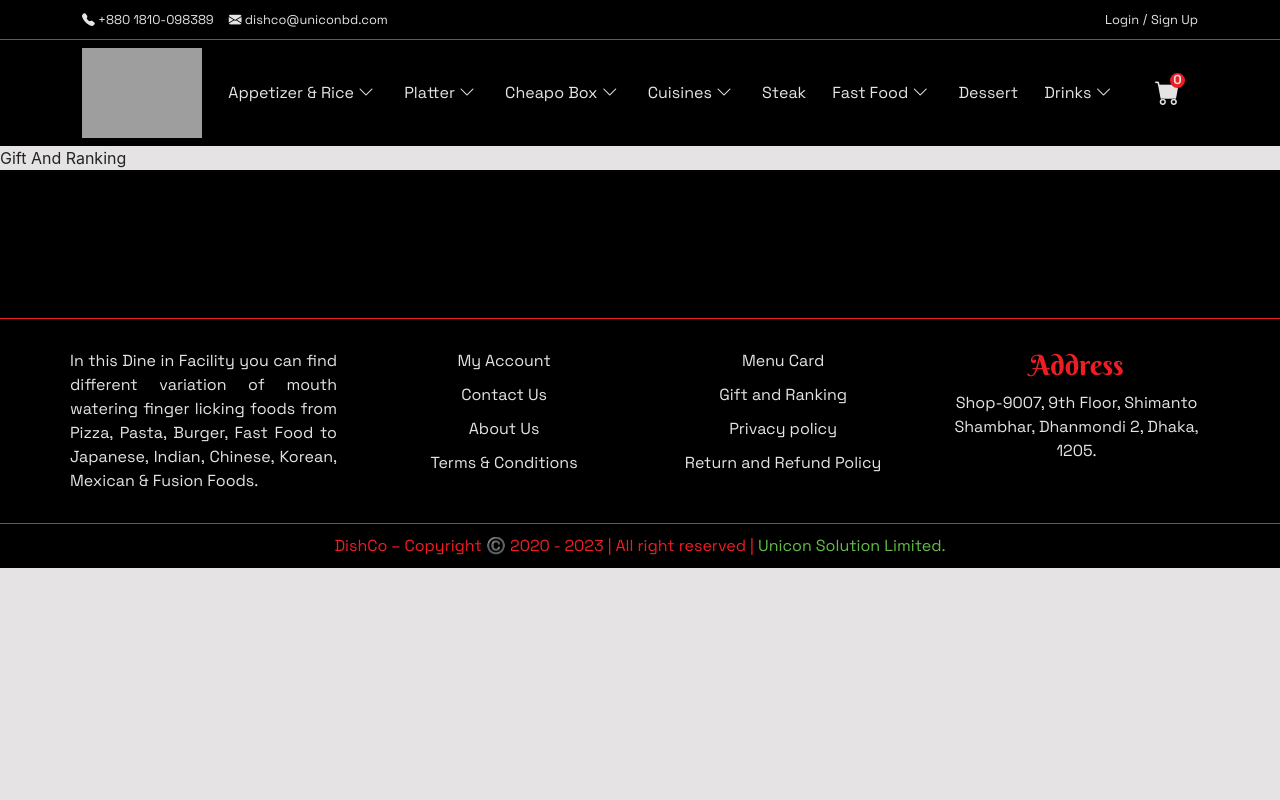
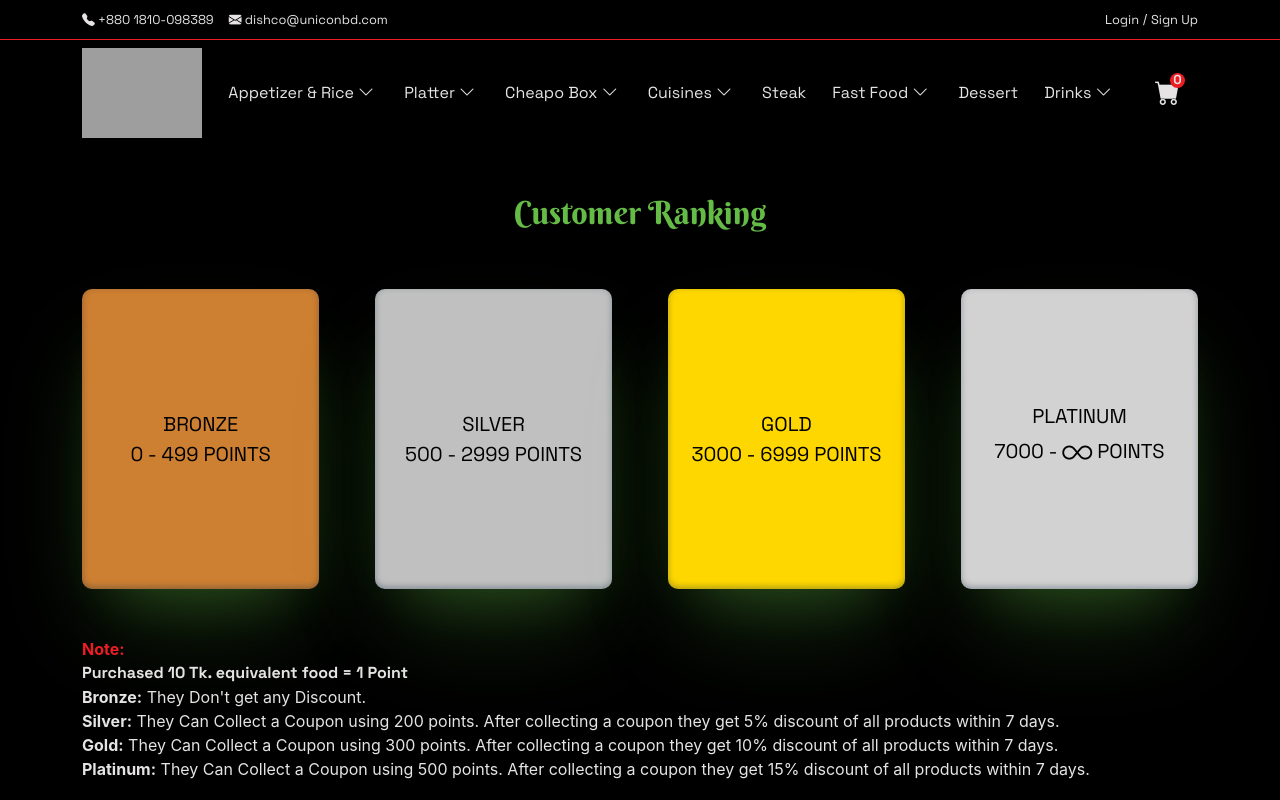
Before and after one commit to Unicon-Solution-Limited/dishco_frontend, a React (Create React App) app: page /gift_ranking in a window 1280 px wide. Shown: the top 800 px of the page. Built offline with nearby package versions, Linux system fonts and the light colour scheme; no server answers; grey boxes are pictures that could not be loaded.

Commit message:
ranking info added

```diff
--- a/src/Components/Pages/FooterPages/FooterPages.css
+++ b/src/Components/Pages/FooterPages/FooterPages.css
@@ -44,3 +44,61 @@
 /* *********** Menu Card */
 
 /* Menu Card *********** */
+
+/* *********** Gift and Ranking */
+.rank_body_main {
+  background-color: var(--black);
+  color: var(--white);
+}
+.rank_headline {
+  color: var(--green);
+}
+.rank_body_main {
+  display: flex;
+  justify-content: center;
+  align-items: center;
+  gap: 5%;
+}
+.rank_body {
+  width: 300px;
+  height: 300px;
+  border-radius: 10px;
+  display: flex;
+  color: var(--black);
+  justify-content: center;
+  align-items: center;
+  flex-direction: column;
+  font-size: 20px;
+  text-transform: uppercase;
+  box-shadow: rgba(100, 188, 70, 0.25) 0px 50px 100px -20px,
+    rgba(100, 188, 70, 0.3) 0px 30px 60px -30px,
+    rgba(10, 37, 64, 0.35) 0px -2px 6px 0px inset;
+}
+.bronze {
+  background-color: #cd7f32;
+}
+.silver {
+  background-color: #c0c0c0;
+}
+.gold {
+  background-color: #ffd700;
+}
+.platinum {
+  background-color: #d3d2d2;
+}
+.note {
+  color: var(--red);
+}
+.bi-infinity {
+  font-size: 30px;
+  vertical-align: middle;
+}
+@media only screen and (max-width: 960px) {
+  .rank_body_main {
+    flex-direction: column;
+  }
+  .rank_body {
+    margin: 20px 0;
+  }
+}
+/* Gift and Ranking *********** */
--- a/src/Components/Pages/FooterPages/GiftAndRanking.js
+++ b/src/Components/Pages/FooterPages/GiftAndRanking.js
@@ -7,7 +7,53 @@ const GiftAndRanking = () => {
   return (
     <>
       <Header />
-      Gift And Ranking
+      <main className="rank_body_main">
+        <section className="container pt-5">
+          <h2 className="text-center rank_headline">Customer Ranking</h2>
+          <div className="rank_body_main py-5">
+            <div className="rank_body bronze">
+              <p>Bronze</p>
+              <p>0 - 499 Points</p>
+            </div>
+            <div className="rank_body silver">
+              <p>Silver</p>
+              <p>500 - 2999 Points</p>
+            </div>
+            <div className="rank_body gold">
+              <p>Gold</p>
+              <p>3000 - 6999 Points</p>
+            </div>
+            <div className="rank_body platinum">
+              <p>Platinum</p>
+              <p>
+                7000 - <i className="bi bi-infinity"></i> Points
+              </p>
+            </div>
+          </div>
+          <div>
+            <strong className="note">Note:</strong>
+            <p>
+              <strong>Purchased 10 Tk. equivalent food = 1 Point</strong>
+            </p>
+            <strong>Bronze:</strong> They Don't get any Discount.{" "}
+          </div>
+          <div>
+            <strong>Silver:</strong> They Can Collect a Coupon using 200 points.
+            After collecting a coupon they get 5% discount of all products
+            within 7 days.
+          </div>
+          <div>
+            <strong>Gold:</strong> They Can Collect a Coupon using 300 points.
+            After collecting a coupon they get 10% discount of all products
+            within 7 days.
+          </div>
+          <div>
+            <strong>Platinum:</strong> They Can Collect a Coupon using 500
+            points. After collecting a coupon they get 15% discount of all
+            products within 7 days.
+          </div>
+        </section>
+      </main>
       <Footer />
     </>
   );
```
